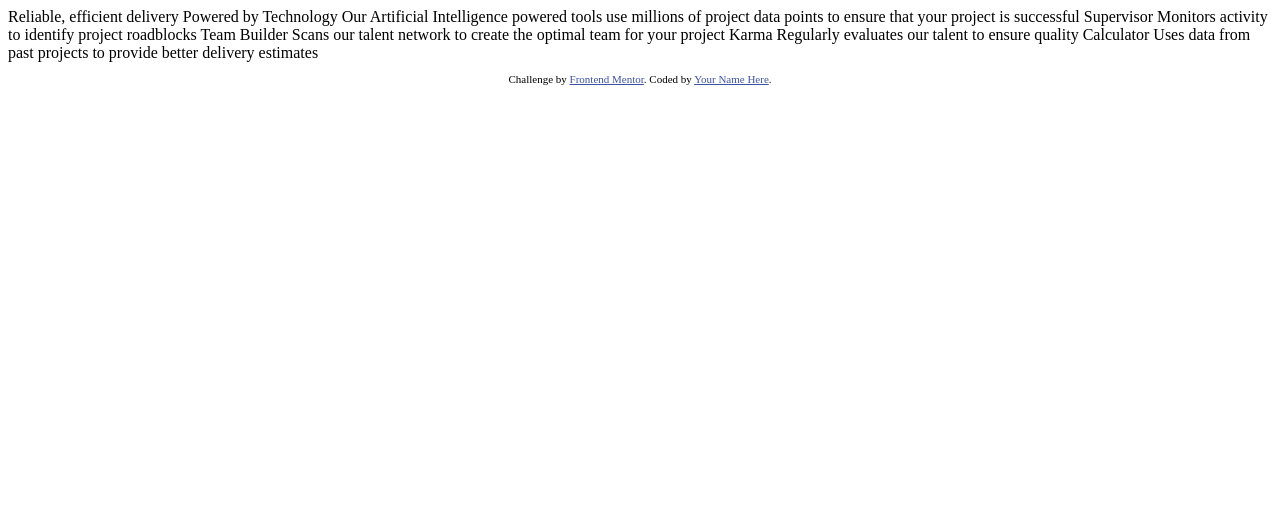
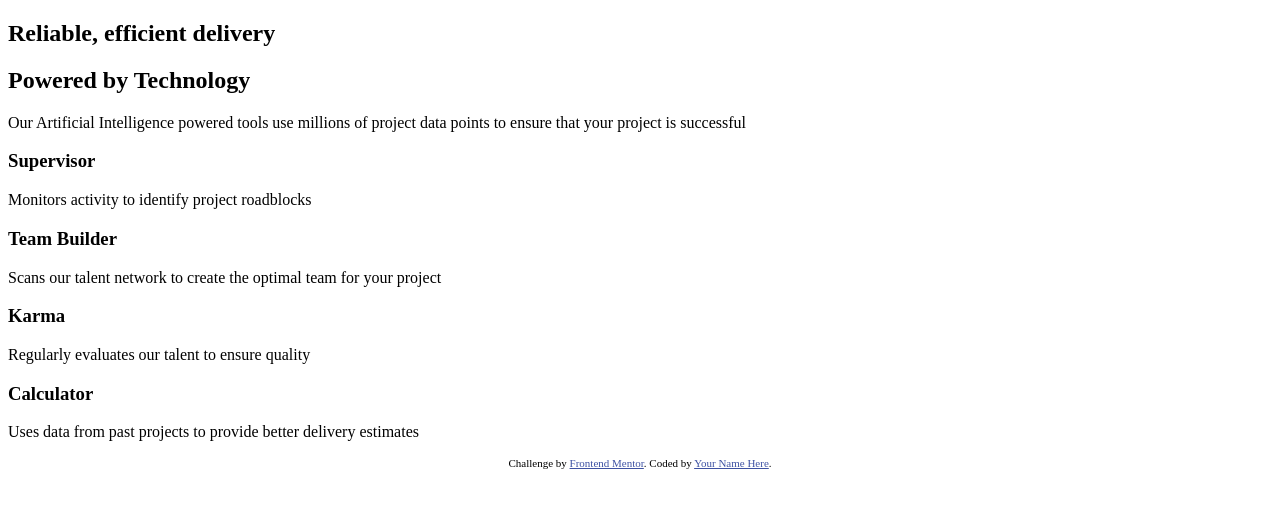
Before and after one commit to Tomas1211/Four-card-feature-section, a plain HTML site: page index.html in a window 1280 px wide. Drawn offline with Linux system fonts and the light colour scheme.

Commit message:
HTML structure

```diff
--- a/index.html
+++ b/index.html
@@ -16,24 +16,34 @@
 </head>
 <body>
 
-  Reliable, efficient delivery
-  Powered by Technology
+  <section class="intro">
+    <div class="container">
+      <h2 class="intro-title--thin">Reliable, efficient delivery</h2>
+      <h2 class="intro-title--bold">Powered by Technology</h2>
+      <p class="intro-text">Our Artificial Intelligence powered tools use millions of project data points to ensure that your project is successful</p>
+    </div>
+  </section>
 
-  Our Artificial Intelligence powered tools use millions of project data points
-  to ensure that your project is successful
-
-  Supervisor
-  Monitors activity to identify project roadblocks
-
-  Team Builder
-  Scans our talent network to create the optimal team for your project
-
-  Karma
-  Regularly evaluates our talent to ensure quality
-
-  Calculator
-  Uses data from past projects to provide better delivery estimates
-
+  <section class="content">
+    <div class="container">
+      <article class="supervisor">
+        <h3 class="article-title">Supervisor</h3>
+        <p class="article-text">Monitors activity to identify project roadblocks</p>
+      </article>
+      <article class="team-builder">
+        <h3 class="article-title">Team Builder</h3>
+        <p class="article-text">Scans our talent network to create the optimal team for your project</p>
+      </article>
+      <article class="karma">
+        <h3 class="article-title">Karma</h3>
+        <p class="article-text">Regularly evaluates our talent to ensure quality</p>
+      </article>
+      <article class="calculator">
+        <h3 class="article-title">Calculator</h3>
+        <p class="article-text">Uses data from past projects to provide better delivery estimates</p>
+      </article>
+    </div>
+  </section>
 
   <footer>
     <p class="attribution">
```
